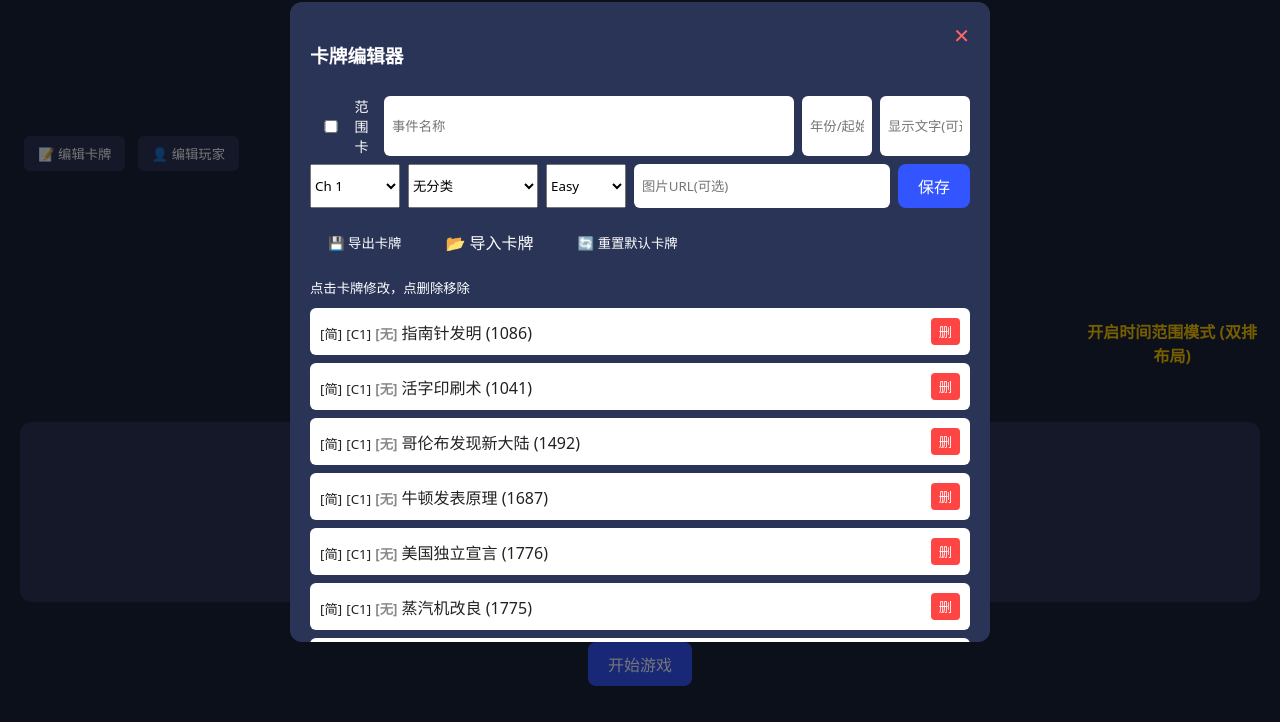
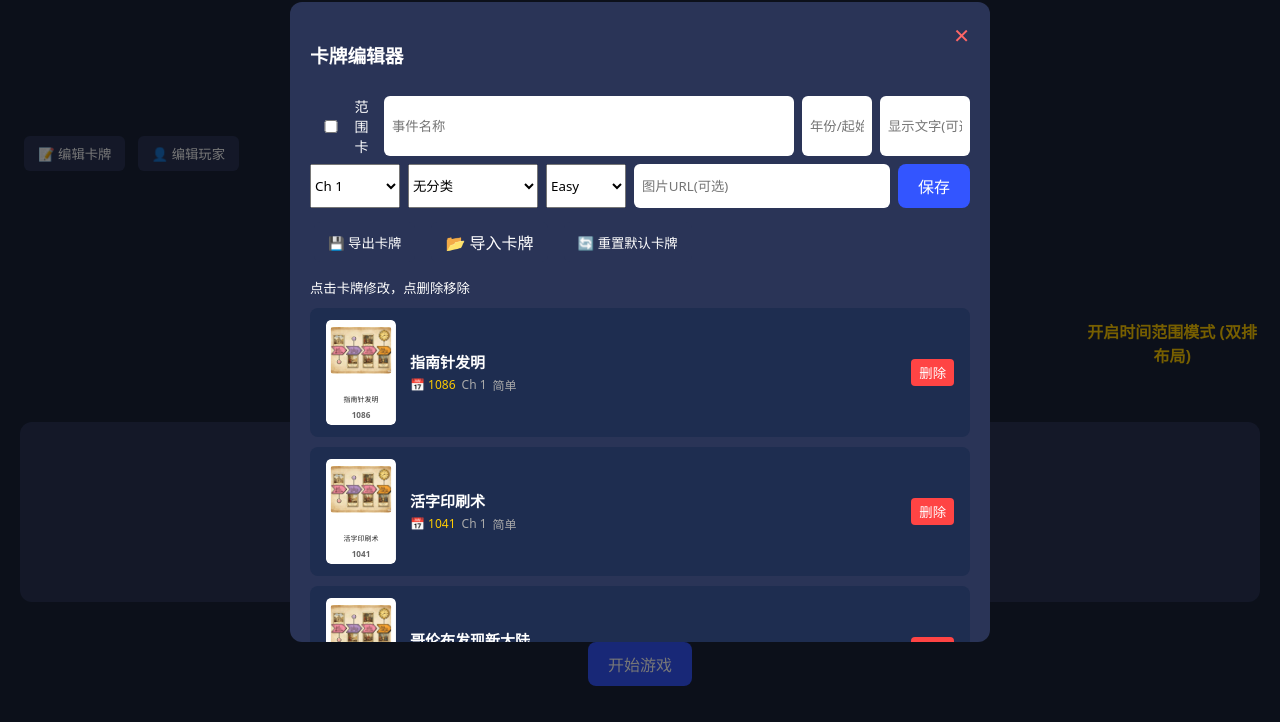
Before and after one commit to Aidan-Huang/Timeline-The_Shortest_History_of_Europe, a plain HTML site: page index.html in a window 1280 px wide. Both pictures are taken after a click on the button "📝 编辑卡牌". Shown: the part 78-800 px from the top of the page. Drawn offline with Linux system fonts and the light colour scheme.

Commit message:
Edit cads list can display cards

```diff
--- a/index.html
+++ b/index.html
@@ -257,20 +257,76 @@
     }
 
     .card-list {
-      display: grid;
-      grid-template-columns: 1fr;
-      gap: 8px;
+      display: flex;
+      flex-direction: column;
+      gap: 10px;
       margin: 10px 0;
     }
 
     .card-item {
-      background: #fff;
-      color: #222;
-      padding: 10px;
-      border-radius: 6px;
+      background: #1e2d50;
+      color: #eee;
+      padding: 10px 14px;
+      border-radius: 8px;
       display: flex;
-      justify-content: space-between;
       align-items: center;
+      gap: 14px;
+      cursor: pointer;
+      border: 2px solid transparent;
+      transition: border-color 0.15s;
+    }
+
+    .card-item:hover {
+      border-color: #3355ff;
+    }
+
+    .card-item.editing {
+      border-color: #ffcc00;
+    }
+
+    .card-item-info {
+      flex: 1;
+      display: flex;
+      flex-direction: column;
+      gap: 4px;
+    }
+
+    .card-item-title {
+      font-size: 15px;
+      font-weight: bold;
+      color: #fff;
+    }
+
+    .card-item-meta {
+      font-size: 12px;
+      color: #aaa;
+      display: flex;
+      gap: 6px;
+      flex-wrap: wrap;
+    }
+
+    /* Mini card preview wrapper — clips & scales the real .card */
+    .card-preview-wrap {
+      width: 70px;
+      height: 105px;
+      flex-shrink: 0;
+      overflow: hidden;
+      border-radius: 5px;
+      position: relative;
+    }
+
+    .card-preview-wrap .card {
+      width: 120px;
+      height: 180px;
+      transform: scale(0.583);
+      transform-origin: top left;
+      pointer-events: none;
+      font-size: 12px;
+      cursor: default;
+    }
+
+    .card-preview-wrap .card:hover {
+      transform: scale(0.583);
     }
 
     .form-line {
@@ -1005,27 +1061,71 @@
       cardList.innerHTML = '';
       allCards.forEach((it, i) => {
         const d = document.createElement('div');
-        d.className = 'card-item';
+        d.className = 'card-item' + (editingIndex === i ? ' editing' : '');
+
+        // --- Mini card preview ---
+        const preview = document.createElement('div');
+        preview.className = 'card-preview-wrap';
+        preview.appendChild(makeCardEl(it, 'full'));
+        d.appendChild(preview);
+
+        // --- Metadata text ---
         const catColor = getCategoryColor(it.category);
         const diff = it.difficulty || 'easy';
-        const diffLabel = diff === 'easy' ? '简' : (diff === 'normal' ? '中' : '难');
+        const diffLabel = diff === 'easy' ? '简单' : (diff === 'normal' ? '普通' : '困难');
         const chapMatch = (it.chapter || 'Chapter 1').match(/\d+/);
-        const chapLabel = chapMatch ? `C${chapMatch[0]}` : 'C1';
-        const typeLabel = it.isRange ? `<small style="color:#ff3333;font-weight:bold">[范围]</small>` : '';
-        d.innerHTML = `<div>${typeLabel} <small>[${diffLabel}]</small> <small>[${chapLabel}]</small> <small style="color:${catColor}; font-weight:bold;">[${it.category || '无'}]</small> ${it.event} (${it.displayYear || (it.isRange ? `${it.year}~${it.endYear}` : it.year)})</div><button class="del-btn" data-i="${i}">删</button>`;
+        const chapLabel = chapMatch ? `Ch ${chapMatch[0]}` : 'Ch 1';
+        const yearStr = it.displayYear || (it.isRange ? `${it.year} ~ ${it.endYear}` : it.year);
+
+        const info = document.createElement('div');
+        info.className = 'card-item-info';
+        info.innerHTML = `
+          <div class="card-item-title">${it.event}</div>
+          <div class="card-item-meta">
+            <span style="color:#ffcc00;">📅 ${yearStr}</span>
+            ${it.isRange ? '<span style="color:#ff6b6b;">范围卡</span>' : ''}
+            ${it.category ? `<span style="color:${catColor};">${it.category}</span>` : ''}
+            <span>${chapLabel}</span>
+            <span>${diffLabel}</span>
+          </div>
+        `;
+        d.appendChild(info);
+
+        // --- Delete button ---
+        const delBtn = document.createElement('button');
+        delBtn.className = 'del-btn';
+        delBtn.dataset.i = i;
+        delBtn.innerText = '删除';
+        d.appendChild(delBtn);
+
         d.onclick = e => {
-          if (e.target.tagName === 'BUTTON') return;
+          if (e.target.classList.contains('del-btn')) return;
+          // Un-highlight old, highlight new
+          document.querySelectorAll('.card-item').forEach(el => el.classList.remove('editing'));
+          d.classList.add('editing');
+
           editIsRange.checked = !!it.isRange;
           editEndYear.style.display = it.isRange ? 'inline-block' : 'none';
           editEndYear.value = it.endYear || '';
-          editEvent.value = it.event; editYear.value = it.year; editDisplayYear.value = it.displayYear || ''; editChapter.value = it.chapter || 'Chapter 1'; editCategory.value = it.category || ''; editDifficulty.value = it.difficulty || 'easy'; editImg.value = it.img || ''; editingIndex = i;
+          editEvent.value = it.event;
+          editYear.value = it.year;
+          editDisplayYear.value = it.displayYear || '';
+          editChapter.value = it.chapter || 'Chapter 1';
+          editCategory.value = it.category || '';
+          editDifficulty.value = it.difficulty || 'easy';
+          editImg.value = it.img || '';
+          editingIndex = i;
         };
         cardList.appendChild(d);
       });
+
       document.querySelectorAll('.del-btn').forEach(b => {
         b.onclick = e => {
           const i = +e.target.dataset.i;
-          allCards.splice(i, 1); saveCards(allCards); renderCardList();
+          allCards.splice(i, 1);
+          if (editingIndex === i) editingIndex = -1;
+          saveCards(allCards);
+          renderCardList();
         };
       });
     }
```
Also changed, not shown: 1 other file.
